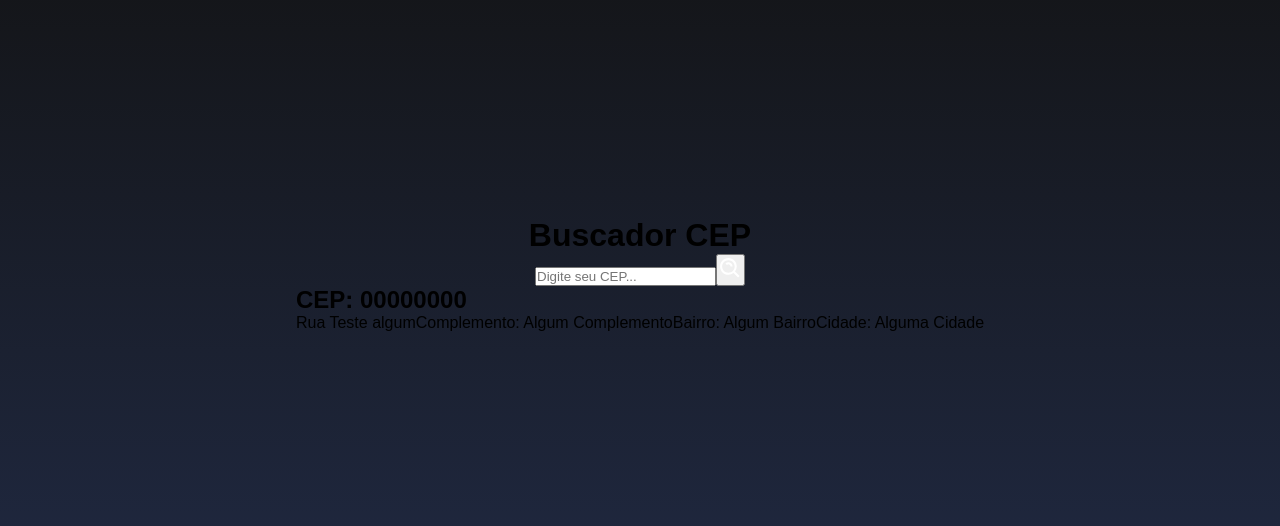
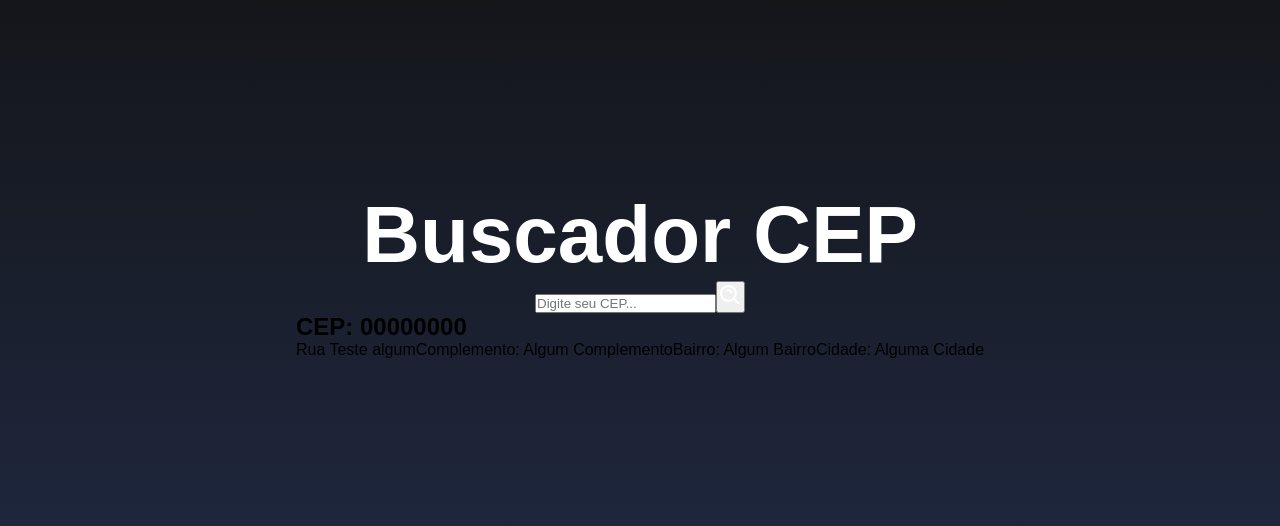
Before and after one commit to ArthurSobreira/zip-code-finder, a JavaScript app: page / in a window 1280 px wide. Shown: the part 126-652 px from the top of the page. Built offline with nearby package versions, Linux system fonts and the light colour scheme; the HTML template or start-up script is replaced by a standard one.

Commit message:
Update style.css

```diff
--- a/src/style.css
+++ b/src/style.css
@@ -6,3 +6,8 @@
     flex-direction: column;
     background: linear-gradient(#121212, #212b46);
 }
+
+.title {
+    font-size: 80px;
+    color: #fff;
+}
```
